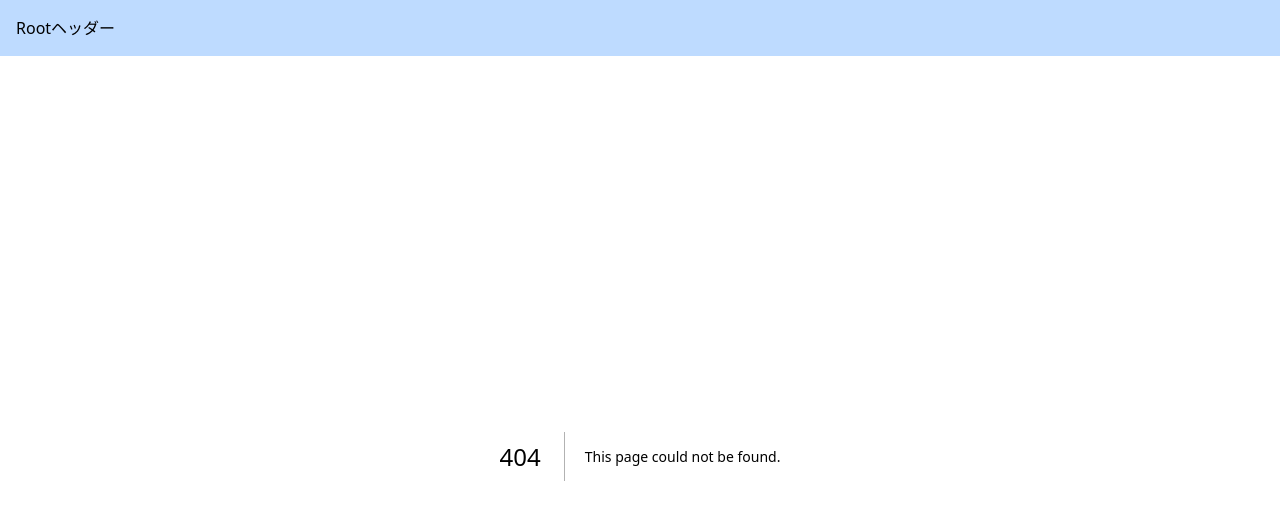
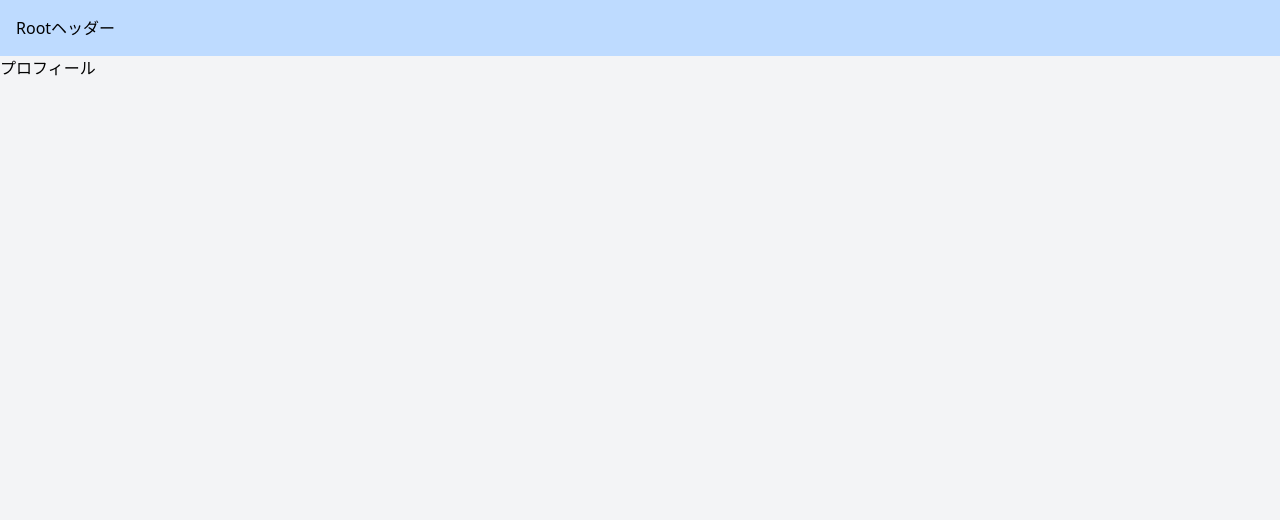
Before and after one commit to shuhei0720/next-udemy-basic, a Next.js app: page /about/profile in a window 1280 px wide. Before the commit this address had no page. Shown: the top 520 px of the page. Built offline with nearby package versions, Linux system fonts and the light colour scheme.

Commit message:
Aboutページのレイアウトコンポーネントとプロフィールページコンポーネントを追加

```diff
--- /dev/null
+++ b/src/app/about/layout.tsx
@@ -0,0 +1,11 @@
+export default function AboutLayout({
+  children,
+}: Readonly<{
+  children: React.ReactNode;
+}>) {
+  return (
+    <div className="bg-gray-100 h-screen">
+      { children }
+    </div>
+  )
+}
--- /dev/null
+++ b/src/app/about/profile/page.tsx
@@ -0,0 +1,5 @@
+export default function ProfilePage() {
+  return (
+    <div>プロフィール</div>
+  )
+}
```
